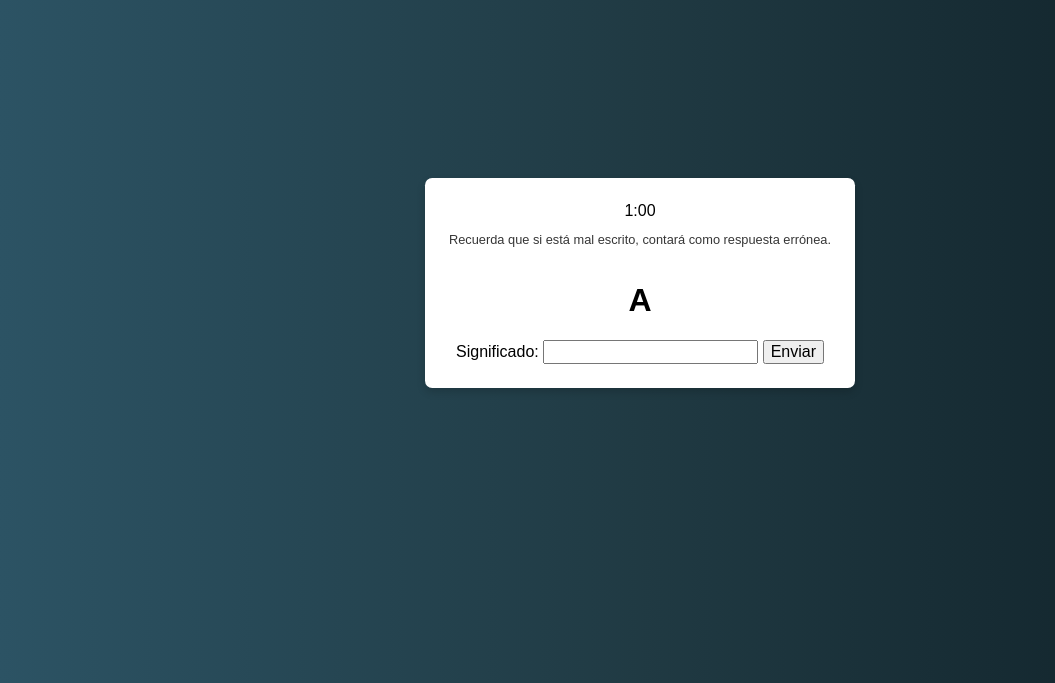
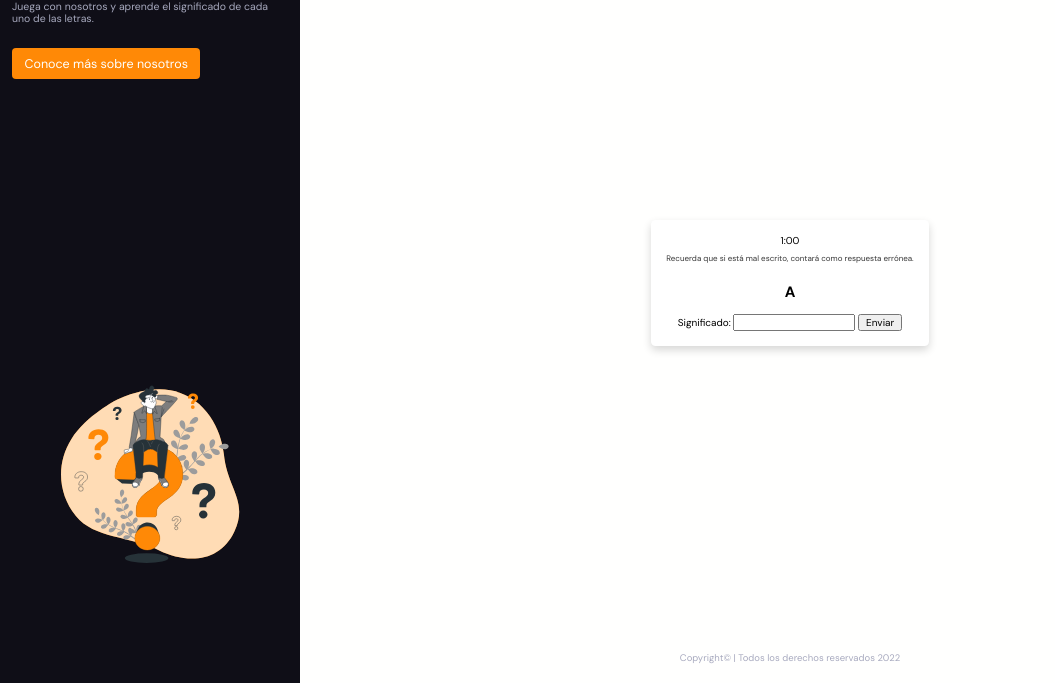
Before and after one commit to dmpb/learn-aeronautical-alphabet, a plain HTML site: page index.html in a window 1280 px wide. Shown: the part 117-800 px from the top of the page, without its empty margins (0-1055 px from the left). Drawn offline with nearby package versions, Linux system fonts and the light colour scheme.

Commit message:
Se mejoró parte de la interfaz, faltaría la parte del main

```diff
--- a/assets/css/main.css
+++ b/assets/css/main.css
@@ -1,15 +1,92 @@
+:root {
+    --color-background: #0f0e17;
+    --color-headline: #fffffe;
+    --color-paragraph: #a7a9be;
+    --color-button: #ff8906;
+    --color-button-text: #fffffe;
+    /* SECONDARY */
+    --color-stroke: black;
+    --color-main: #fffffe;
+    --color-secondary: #f25f4c;
+    --color-tertiary: #e53170;
+}
+
 html {
     font-family: 'DM Sans', sans-serif;
+    font-size: 10px;
 }
 
+body {
+    display: grid;
+    grid-template-columns: 30rem auto;
+}
+
+
+/* NAV BAR */
+
+.nav {
+    display: flex;
+    flex-direction: column;
+    justify-content: space-between;
+    font-size: 1.05rem;
+    background: var(--color-background);
+    color: var(--color-headline);
+    padding: 1.2rem;
+}
+
+.content__nav {
+    margin-top: 3rem;
+}
+
+.paragraph__nav {
+    color: var(--color-paragraph);
+}
+
+.img__nav {
+    width: 20rem;
+    margin: 0 auto 10rem auto;
+}
+
+.button {
+    background: var(--color-button);
+    color: var(--color-button-text);
+    font-size: 1.25rem;
+    border: none;
+    border-radius: .4rem;
+    padding: .85rem 1.25rem;
+    cursor: pointer;
+}
+
+.content__help,
+.footer {
+    position: absolute;
+    bottom: 0;
+    font-weight: 300;
+    font-size: 0.95rem;
+}
+
+.content__help {
+    top: 0;
+}
+
+.span__help {
+    font-weight: bold;
+}
+
+.footer {
+    bottom: 1rem;
+    color: var(--color-paragraph);
+}
+
+
+/* MAIN */
+
 .container {
+    background: var(--color-button-text);
     height: 100vh;
     display: flex;
     align-items: center;
     justify-content: center;
-    background: #0F2027;
-    background: -webkit-linear-gradient(to right, #2C5364, #203A43, #0F2027);
-    background: linear-gradient(to right, #2C5364, #203A43, #0F2027);
 }
 
 .container__content {
--- a/index.html
+++ b/index.html
@@ -11,15 +11,27 @@
     <script src="https://kit.fontawesome.com/bcc14d4623.js" crossorigin="anonymous"></script>
     <link rel="preconnect" href="https://fonts.googleapis.com">
     <link rel="preconnect" href="https://fonts.gstatic.com" crossorigin>
-    <link href="https://fonts.googleapis.com/css2?family=Merriweather:wght@300;400;700;900&display=swap" rel="stylesheet">
+    <link href="https://fonts.googleapis.com/css2?family=DM+Sans:wght@400;500;700&display=swap" rel="stylesheet">
 </head>
 
 <body>
-    <div class="container">
+    <section class="nav">
+        <section class="content__nav">
+            <h1>¡Aprende el alfabeto aeronaútico!</h1>
+            <p class="paragraph__nav">Juega con nosotros y aprende el significado de cada uno de las letras.</p>
+            <br>
+            <button class="button button__nav">
+                Conoce más sobre nosotros
+            </button>
+        </section>
+        <img class="img__nav" src="assets/img/img-questions.svg" alt="Foto referencial">
+    </section>
+    <main class="container">
+        <p class="content__help"><span class="span__help">¿Necesitas ayuda?</span> Mira el alfabeto aeronaútico <a href="">aquí</a></p>
         <div class="container__content">
             <span id="hour">1:00</span>
             <p class="paragraph" id="paragraph">Recuerda que si está mal escrito, contará como respuesta errónea.</p>
-            <h1 id="letter" class="container__h1">A</h1>
+            <h2 id="letter" class="container__h1">A</h2>
             <form id="form">
                 <label for="input">Significado: </label>
                 <input autocomplete="off" id="inputValueUser" name="inputValueUser" class="input">
@@ -51,7 +63,10 @@
                 </section>
             </div>
         </div>
-    </div>
+        <footer class="footer">
+            <p class="span__footer">Copyright© | Todos los derechos reservados 2022</p>
+        </footer>
+    </main>
     <script src="assets/js/main.js"></script>
 </body>
 
```
Also changed, not shown: assets/img/img-questions.svg (added).
